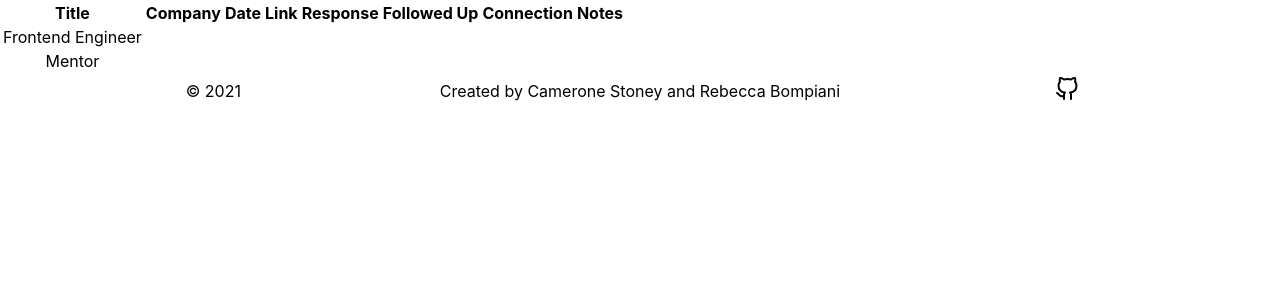
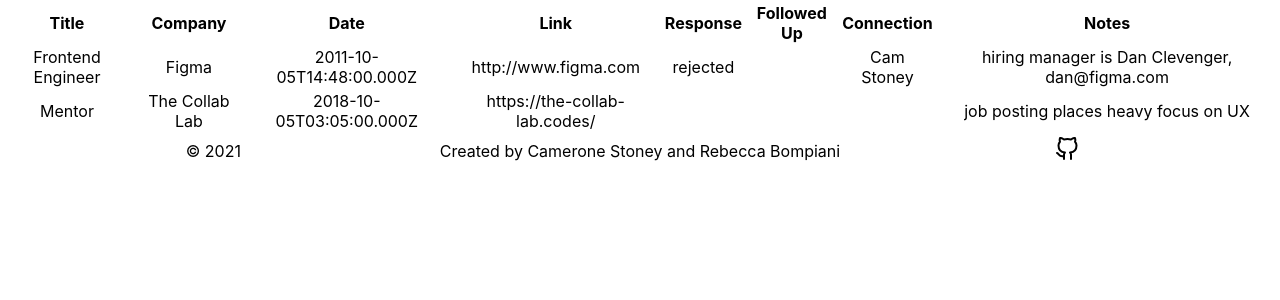
Before and after one commit to Cjstoney/application_tracker, a React (Create React App) app: page / in a window 1280 px wide. Shown: the top 300 px of the page. Built offline with nearby package versions, Linux system fonts and the light colour scheme; no server answers; what aws-amplify would draw is missing.

Commit message:
mapped through application fields and rendered them to table cells

```diff
--- a/src/components/table/table.tsx
+++ b/src/components/table/table.tsx
@@ -42,6 +42,13 @@
                 return (
                     <tr key={app.id}>
                         <td>{app.jobTitle}</td>
+                        <td>{app.company}</td>
+                        <td>{app.applicationDate}</td>
+                        <td>{app.link}</td>
+                        <td>{app.companyResponse}</td>
+                        <td>{app.followedUp}</td>
+                        <td>{app.connection}</td>
+                        <td>{app.notes}</td>
                     </tr>
                 )
             })}
```
Also changed, not shown: 1 other file (tests, documents, lock files or other folders).
